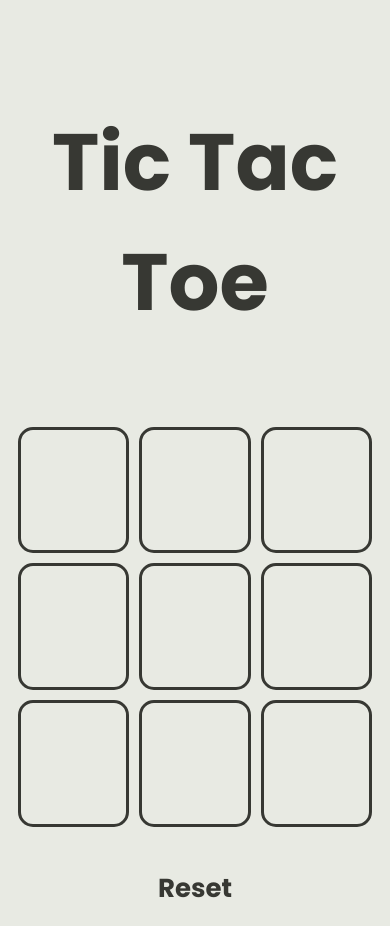
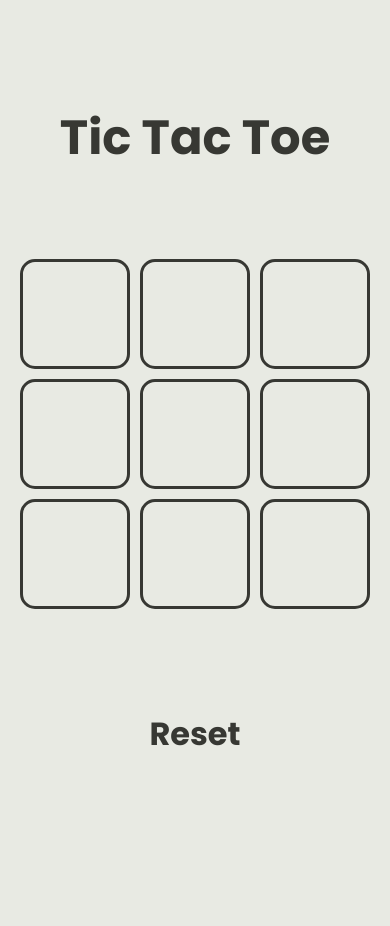
Before and after one commit to cryptic-deer/svelte_tictactoe, a Svelte app: page / in a window 390 px wide. After the commit the page ends 844 px from the top, so only its background shows below. Built offline with nearby package versions, Linux system fonts and the light colour scheme.

Commit message:
responsiveness changes

```diff
--- a/src/App.svelte
+++ b/src/App.svelte
@@ -28,15 +28,15 @@
 		usersTurn = false;
 
 		if (arr.length != 9) {
-		  pcMove();
+		  computerMove();
 		}
 		if (arr.length == 9 && !message) {
-		  message = "A tie!";
+		  message = "Draw!";
 		}
 	  }
 	};
 
-	const pcMove = () => {
+	const computerMove = () => {
 	  if (!message) {
 		setTimeout(() => {
 		  let num;
@@ -125,10 +125,11 @@
 	  padding: 1em;
 	  max-width: 100%;
 	  margin: 0 auto;
+	  height: 100%;
 	}
 	.wrapper {
 	  max-width: 400px;
-	  min-height: 400px;
+	  height: 400px;
 	  margin: 0 auto;
 	  display: grid;
 	  grid-template-columns: repeat(3, 1fr);
@@ -141,9 +142,22 @@
 	  font-size: 5rem;
 	}
 	.reset {
-	  margin-top: 5vh;
-	  font-size: 26px;
+	  margin-top: 10vh;
+	  font-size: 2.5rem;
 	  cursor: pointer;
+	}
+	@media only screen and (max-width: 450px){
+		.title{
+			font-size: 3rem;
+		}
+		.wrapper{
+			max-height: 350px;
+			max-width: 350px;
+		}
+		.reset{
+			margin-top: 12vh;
+			font-size: 2rem;
+		}
 	}
   </style>
 
--- a/src/Board.svelte
+++ b/src/Board.svelte
@@ -22,6 +22,11 @@
       font-size: 4.5rem;
       font-weight: bold;
     }
+    @media only screen and (max-width: 350px){
+	    .board p{
+			  font-size: 2.5rem;
+		  }
+	  }
   </style>
 
   <div class="board" on:click={onClick} {number}>
```
Also changed, not shown: public/build/bundle.css, public/build/bundle.js, 1 other file (tests, documents, lock files or other folders).
